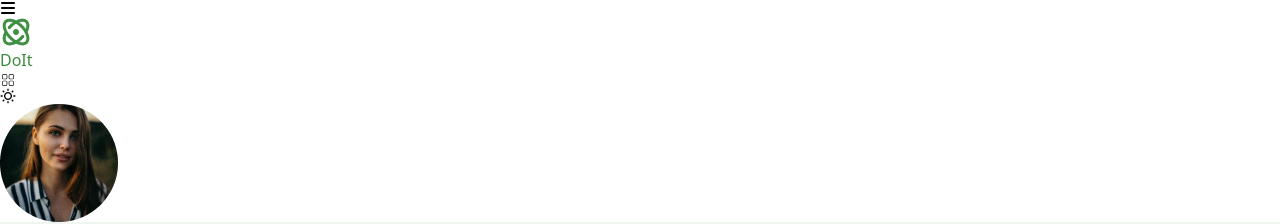
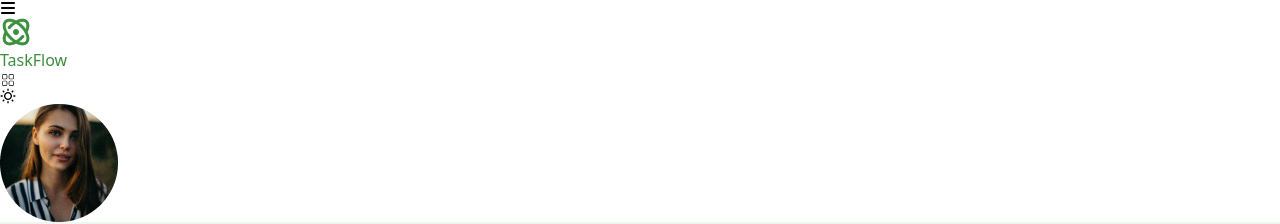
Before and after one commit to PrabhjotSingh-developer/TodoProject, a React (Vite) app: page / in a window 1280 px wide. Shown: the top 224 px of the page. Built offline with nearby package versions, Linux system fonts and the light colour scheme.

Commit message:
changes in logo name

```diff
--- a/src/Components/Navbar/Navbar.jsx
+++ b/src/Components/Navbar/Navbar.jsx
@@ -35,7 +35,7 @@ const Navbar = () => {
           {/* logo icon -> */}
           <div className="logoIcon flex items-center">
             <img className="w-[32px] h-[32px]" src={LogoImg} alt="" />
-            <h2 className="font-[700] text-color text-[24px]">DoIt</h2>
+            <h2 className="font-[700] text-color text-[24px]">TaskFlow</h2>
           </div>
         </div>
         <div className="flex gap-[24px] relative ">
```
